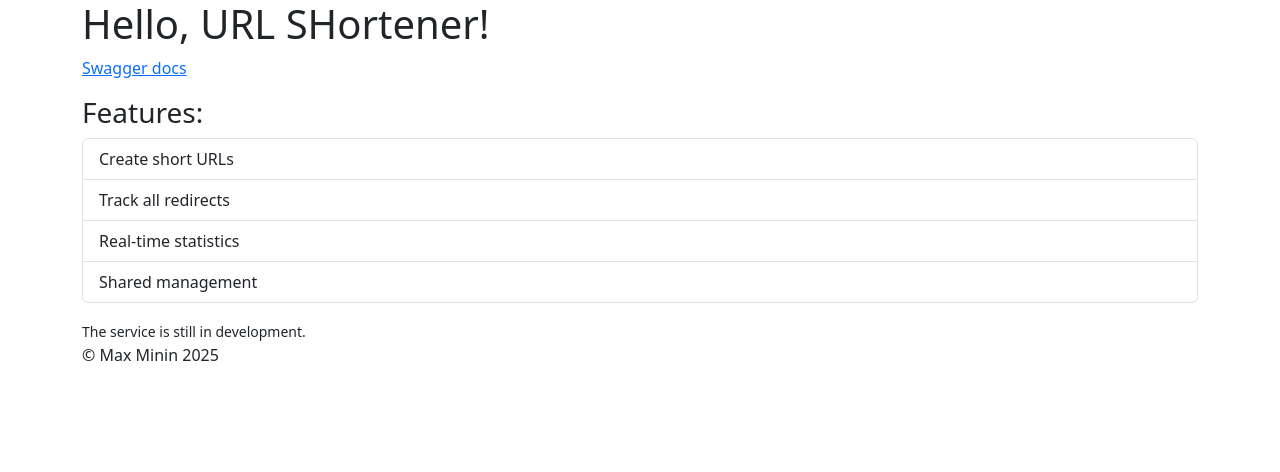
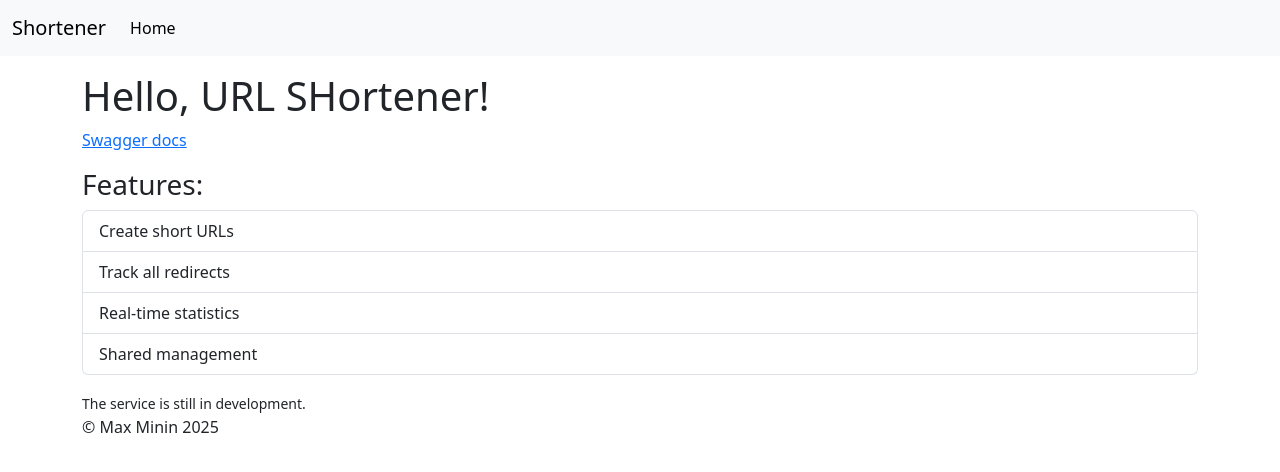
Before and after one commit to mksmin/fastapi-url-shortener, a FastAPI app: page / in a window 1280 px wide. Shown: the top 472 px of the page. Run offline with FastAPI, Linux system fonts and the light colour scheme.

Commit message:
Add navbar by include

```diff
--- a/url-shortener/templates/base.html
+++ b/url-shortener/templates/base.html
@@ -15,7 +15,12 @@
       crossorigin="anonymous">
 </head>
 <body>
-<main class="container">
+<header>
+{% include 'components/navbar.html' %}
+</header>
+
+
+<main class="container my-3">
   {% block main %}
   {% endblock %}
 </main>
--- /dev/null
+++ b/url-shortener/templates/components/navbar.html
@@ -0,0 +1,27 @@
+<nav class="navbar navbar-expand bg-body-tertiary">
+  <div class="container-fluid">
+    <a class="navbar-brand" href="/">Shortener</a>
+    <button
+        class="navbar-toggler"
+        type="button"
+        data-bs-toggle="collapse"
+        data-bs-target="#navbarNav"
+        aria-controls="navbarNav"
+        aria-expanded="false"
+        aria-label="Toggle navigation"
+    >
+      <span class="navbar-toggler-icon"></span>
+    </button>
+    <div class="collapse navbar-collapse" id="navbarNav">
+      <ul class="navbar-nav">
+        <li class="nav-item">
+          <a
+              class="nav-link active"
+              aria-current="page"
+              href="/"
+          >Home</a>
+        </li>
+      </ul>
+    </div>
+  </div>
+</nav>
```
